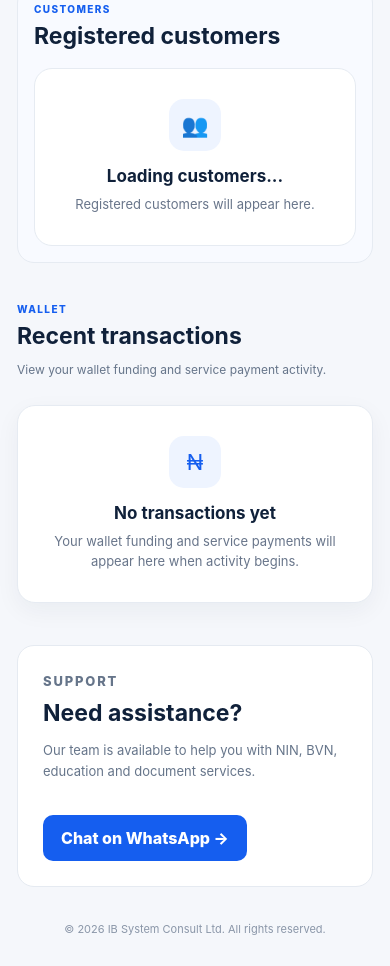
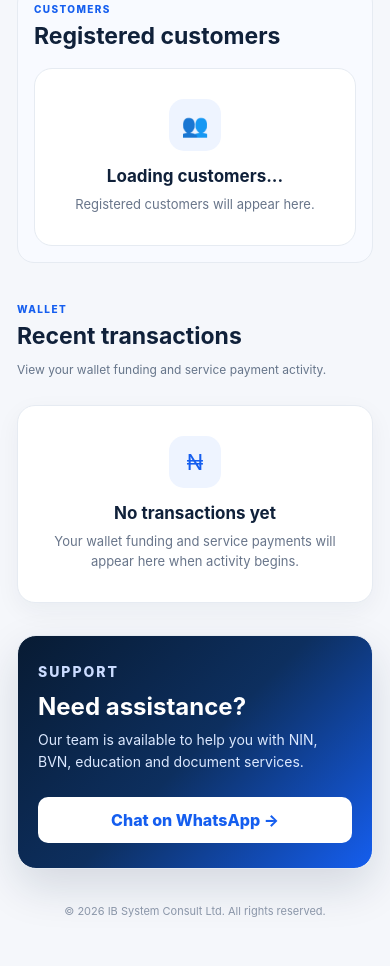
Before and after one commit to IbsystemconsultLtd/-ib-system-consult-platform, a website: page index.html in a window 390 px wide. Shown: the part 4928-5894 px from the top of the page. Drawn offline with Linux system fonts and the light colour scheme.

Commit message:
Add styles for transactions and support sections

```diff
--- a/styles.css
+++ b/styles.css
@@ -798,3 +798,75 @@ nav{display:grid;gap:7px}.nav-link{padding:13px 14px;border-radius:10px;color:#5
     border-radius:17px;
   }
 }
+/* =========================
+   TRANSACTIONS & SUPPORT
+   ========================= */
+
+.transaction-empty{
+  margin-top:4px;
+}
+
+#transactions .empty-card{
+  min-height:170px;
+  display:flex;
+  flex-direction:column;
+  align-items:center;
+  justify-content:center;
+}
+
+.support{
+  margin-top:32px;
+  padding:32px;
+  border-radius:22px;
+  background:linear-gradient(135deg,#081b33,#0d2f5f,#155eef);
+  color:#fff;
+  display:flex;
+  align-items:center;
+  justify-content:space-between;
+  gap:24px;
+  box-shadow:0 18px 45px rgba(13,36,66,.14);
+}
+
+.support-content{
+  max-width:650px;
+}
+
+.support .eyebrow{
+  color:#cbdcff;
+}
+
+.support h2{
+  margin:8px 0 8px;
+  font-size:28px;
+  color:#fff;
+}
+
+.support p{
+  margin:0;
+  color:#dbe8ff;
+  line-height:1.6;
+  font-size:14px;
+}
+
+.support .primary-btn{
+  flex-shrink:0;
+  background:#fff;
+  color:var(--brand);
+}
+
+@media(max-width:700px){
+  .support{
+    padding:25px 20px;
+    flex-direction:column;
+    align-items:stretch;
+    border-radius:19px;
+  }
+
+  .support h2{
+    font-size:24px;
+  }
+
+  .support .primary-btn{
+    width:100%;
+  }
+}
```
